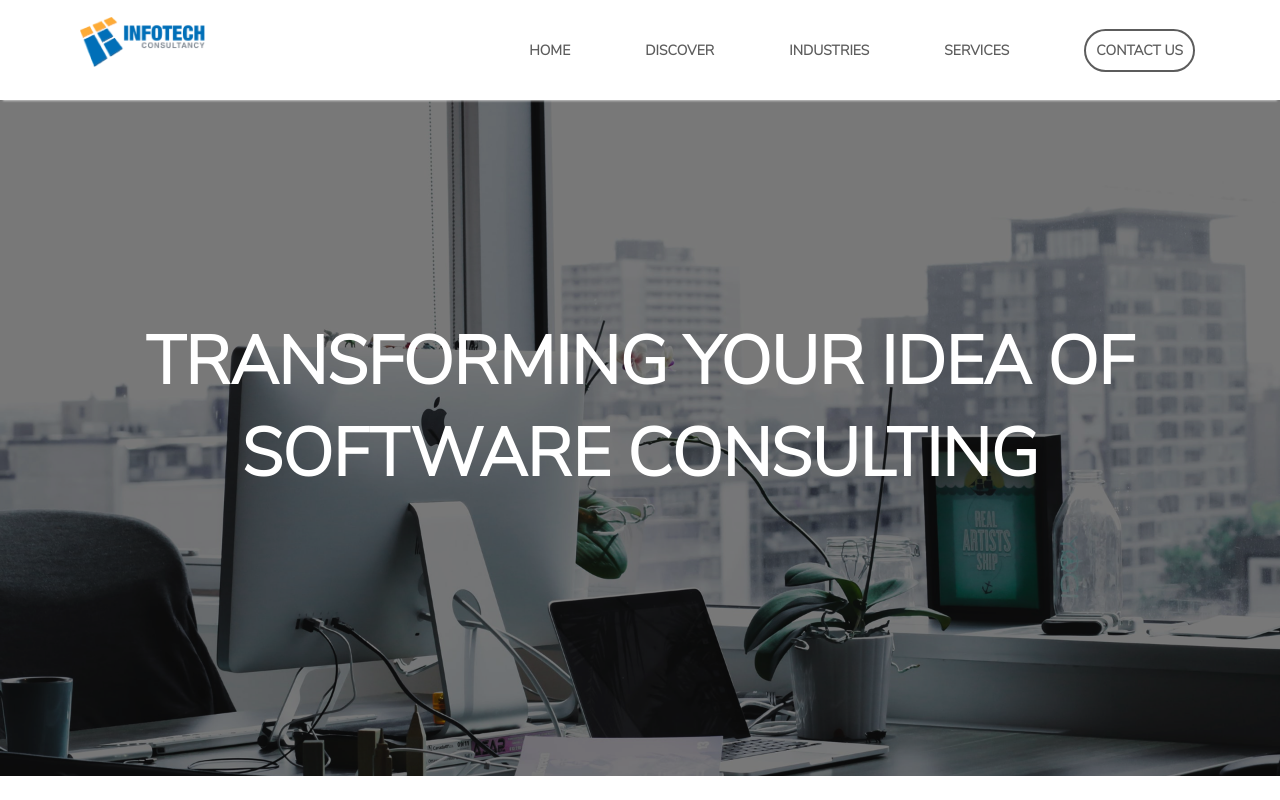
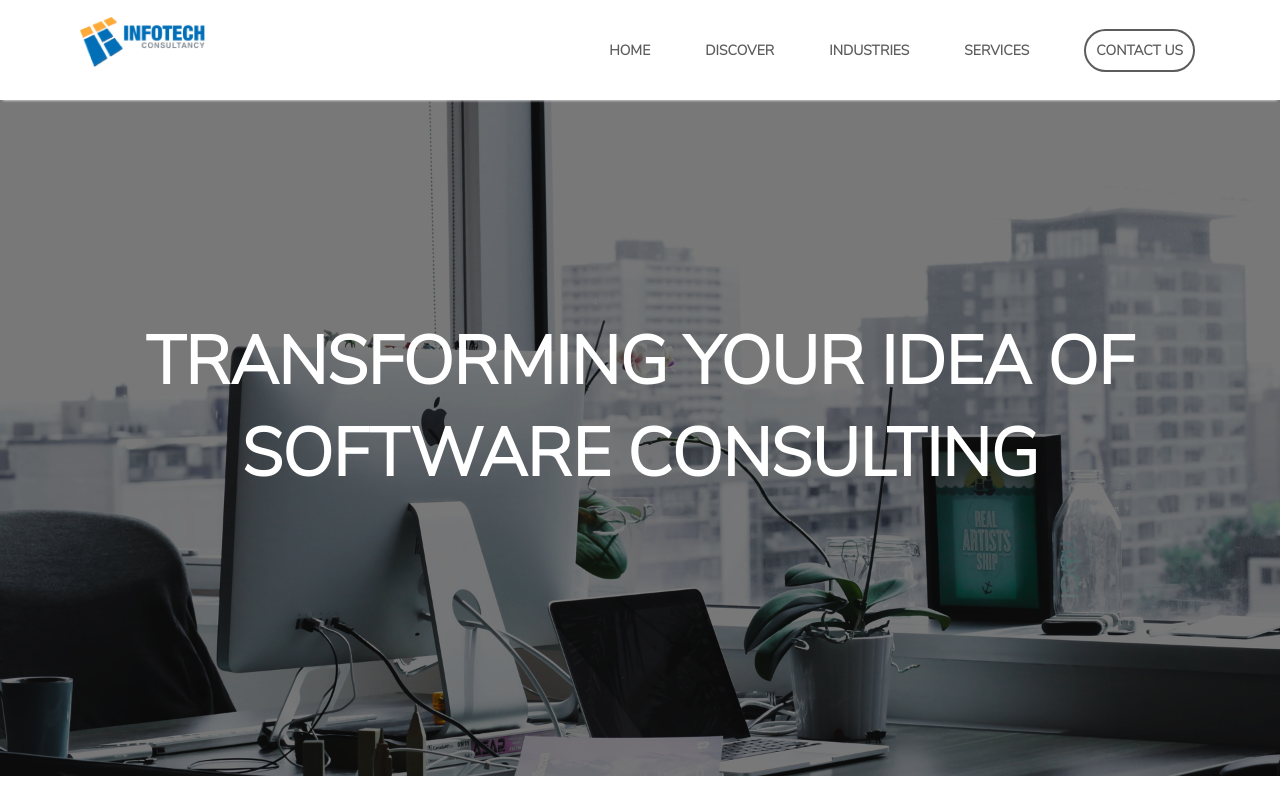
Before and after one commit to sharathvignesh/inf-tch, a React (Create React App) app: page / in a window 1280 px wide. Shown: the top 800 px of the page. Built offline with nearby package versions, Linux system fonts and the light colour scheme.

Commit message:
css margin changed

```diff
--- a/src/Styles/landing.css
+++ b/src/Styles/landing.css
@@ -153,7 +153,7 @@ body .frontpage {
 
 #fr-header ul.navigation li {
     display: inline-block;
-    margin: 0 5px 0 70px;
+    margin: 0 5px 0 50px;
 }
 #fr-header ul.navigation li a {
     font-size: 14px;
```
